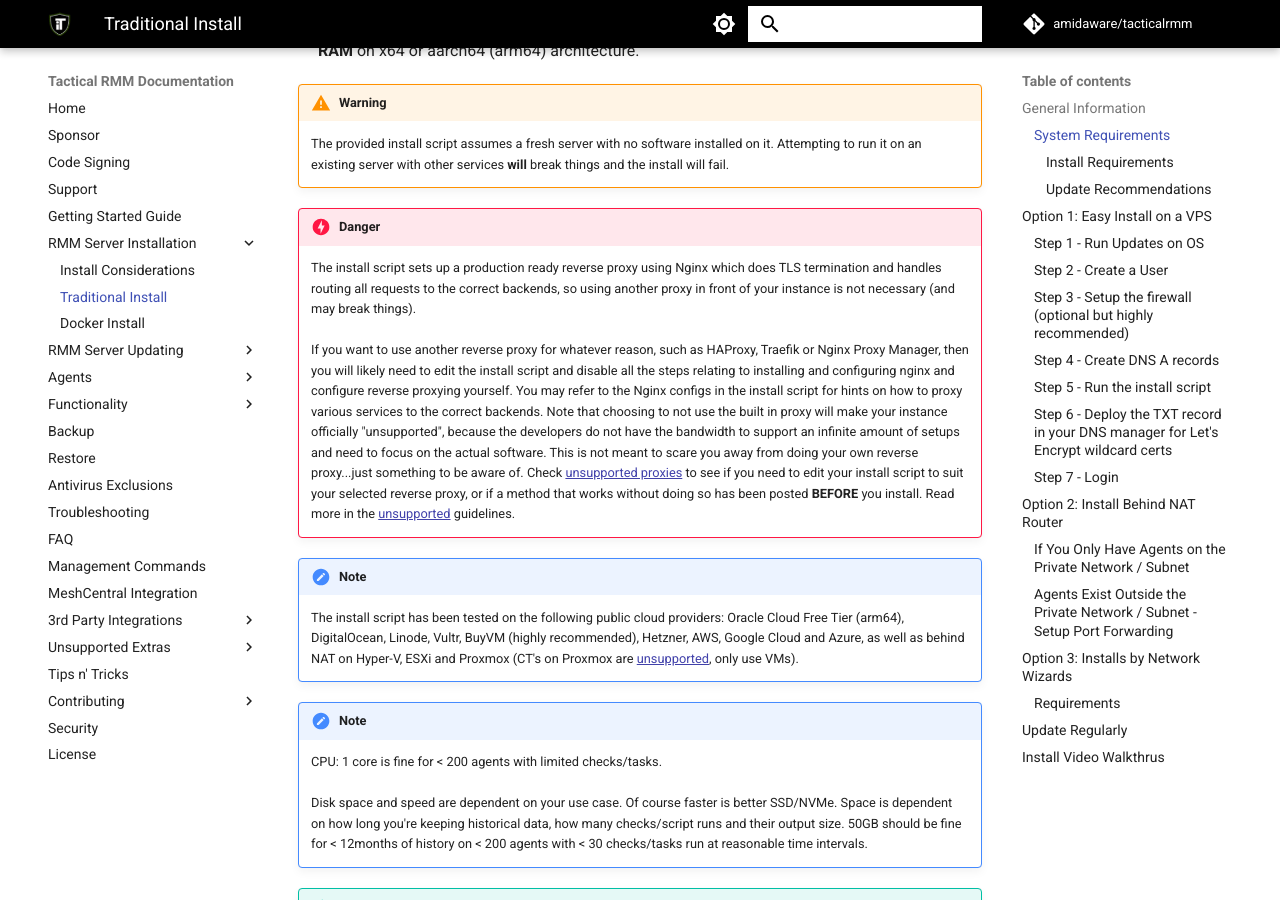
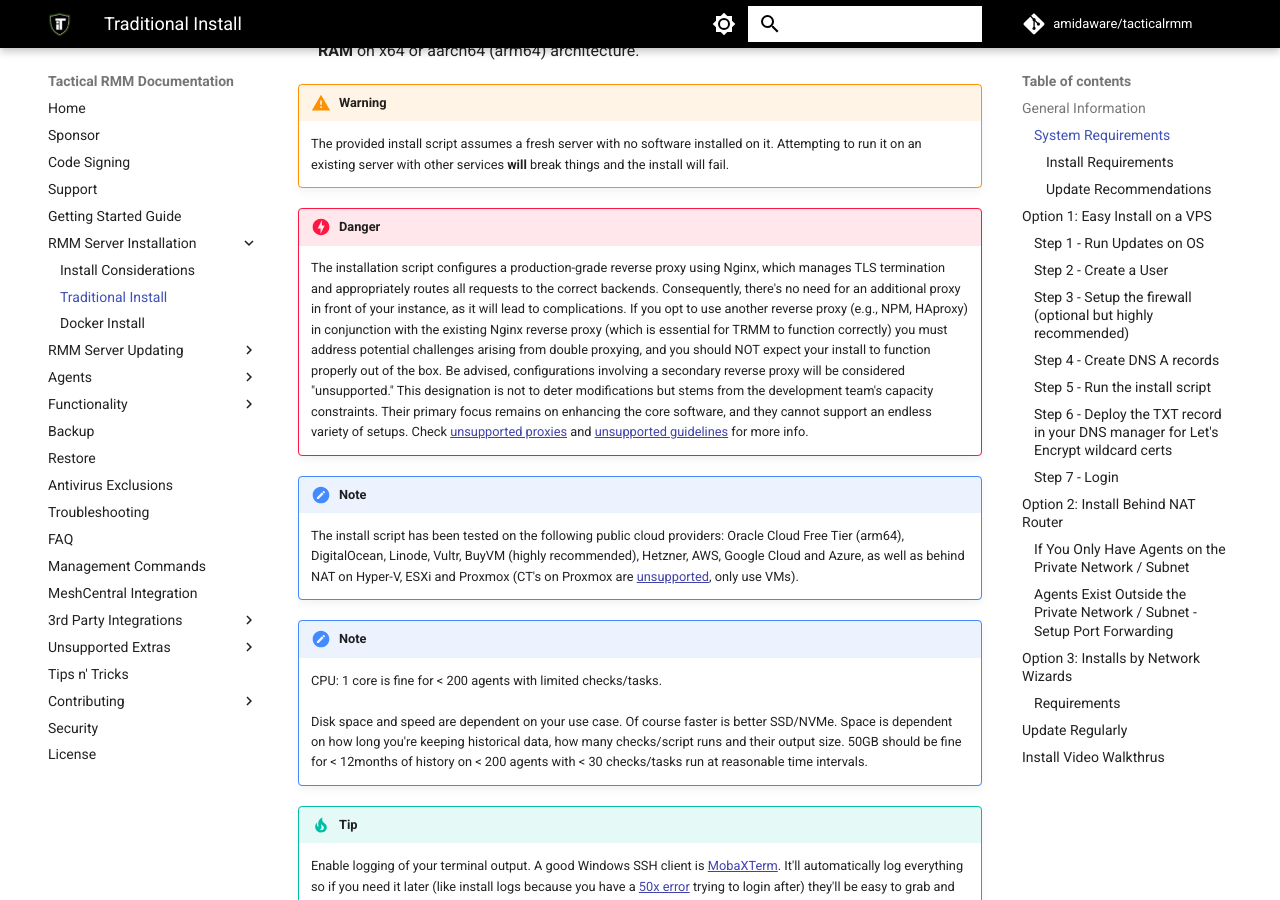
Before and after one commit to amidaware/trmm-docs, an MkDocs documentation site: the page built from docs/install_server.md, in a window 1280 px wide and 900 px high, scrolled down 569 px. Built offline with MkDocs 1.6.1 and Material for MkDocs 9.7.7, drawn with Linux system fonts in a browser that asks for light colours; comment, search, counter and statistics services are not loaded.

Commit message:
update proxy stuff

```diff
--- a/docs/install_server.md
+++ b/docs/install_server.md
@@ -22,7 +22,7 @@
     The provided install script assumes a fresh server with no software installed on it. Attempting to run it on an existing server with other services **will** break things and the install will fail.
 
 !!!danger
-    The install script sets up a production ready reverse proxy using Nginx which does TLS termination and handles routing all requests to the correct backends, so using another proxy in front of your instance is not necessary (and may break things).<br><br>If you want to use another reverse proxy for whatever reason, such as HAProxy, Traefik or Nginx Proxy Manager, then you will likely need to edit the install script and disable all the steps relating to installing and configuring nginx and configure reverse proxying yourself. You may refer to the Nginx configs in the install script for hints on how to proxy various services to the correct backends. Note that choosing to not use the built in proxy will make your instance officially "unsupported", because the developers do not have the bandwidth to support an infinite amount of setups and need to focus on the actual software. This is not meant to scare you away from doing your own reverse proxy...just something to be aware of. Check [unsupported proxies](unsupported_proxies.md) to see if you need to edit your install script to suit your selected reverse proxy, or if a method that works without doing so has been posted **BEFORE** you install. Read more in the [unsupported](unsupported_guidelines.md) guidelines.
+    The installation script configures a production-grade reverse proxy using Nginx, which manages TLS termination and appropriately routes all requests to the correct backends. Consequently, there's no need for an additional proxy in front of your instance, as it will lead to complications. If you opt to use another reverse proxy (e.g., NPM, HAproxy) in conjunction with the existing Nginx reverse proxy (which is essential for TRMM to function correctly) you must address potential challenges arising from double proxying, and you should NOT expect your install to function properly out of the box. Be advised, configurations involving a secondary reverse proxy will be considered "unsupported." This designation is not to deter modifications but stems from the development team's capacity constraints. Their primary focus remains on enhancing the core software, and they cannot support an endless variety of setups. Check [unsupported proxies](unsupported_proxies.md) and [unsupported guidelines](unsupported_guidelines.md) for more info.
 
 !!!note
     The install script has been tested on the following public cloud providers: Oracle Cloud Free Tier (arm64), DigitalOcean, Linode, Vultr, BuyVM (highly recommended), Hetzner, AWS, Google Cloud and Azure, as well as behind NAT on Hyper-V, ESXi and Proxmox (CT's on Proxmox are [unsupported](unsupported_guidelines.md), only use VMs).
```
Also changed, not shown: docs/install_docker.md (+1 -1 lines).
